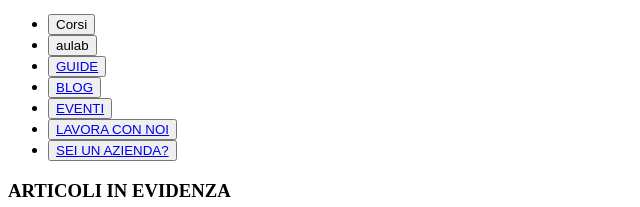
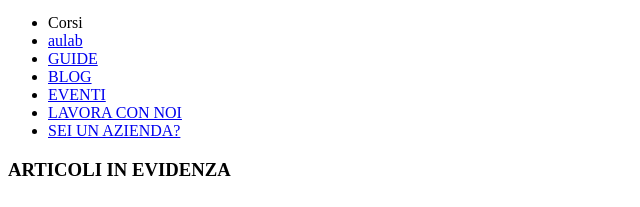
Before and after one commit to GiovanniMiglio/esercizio-html-2, a plain HTML site: page index.html in a window 1280 px wide. Shown: the part 314-521 px from the top of the page, without its empty margins (0-640 px from the left). Drawn offline with Linux system fonts and the light colour scheme.

Commit message:
Add files via upload

```diff
--- a/index.html
+++ b/index.html
@@ -3,7 +3,7 @@
 <head>
     <meta charset="UTF-8">
     <meta name="viewport" content="width=device-width, initial-scale=1.0">
-    <link rel="icon" href="https://aulab.it/build/assets/aulab-monogram-CB_JmaEd.svg" type=image.ico>
+    <link rel="icon" href="https://aulab.it/build/assets/aulab-monogram-CB_JmaEd.svg" >
 
     <title>
         Archivio articoli
@@ -14,45 +14,46 @@
         <a href="https://aulab.it/">
     <img src="https://aulab.it/build/assets/aulab-logo-CZ5aNHEO.svg" alt="aulab">
     </a>
-    </div>
     <div class="main-list">
         <ul>
         <li>
-            <button>
+
                 Corsi
-            </button>
+
 
         </li>
         <li>
-            <button>
-                <a href="https://aulab.it/"></a>aulab
-            </button>
+
+            <a href="https://aulab.it/"> aulab
+            </a>
+
 
         </li>
         <li>
-            <button>
-               <a href="https://aulab.it/guide">GUIDE
-            </a></button>
+
+                <a href="https://aulab.it/guide">GUIDE
+
+            </a>
         </li>
         <li>
-            <button>
+
                <a href="https://aulab.it/blog"> BLOG
-            </a></button>
+            </a>
         </li>
         <li>
-            <button>
+
                <a href="https://aulab.it/eventi"> EVENTI
-            </a></button>
+            </a>
         </li>
         <li>
-            <button>
+
                <a href="https://aulab.it/offerte-di-lavoro"> LAVORA CON NOI
-            </a></button>
+            </a>
         </li>
         <li>
-            <button>
+
                <a href="https://aulab.it/corporate">SEI UN AZIENDA?
-            </a></button>
+            </a>
         </li>
 
         </ul>
```
